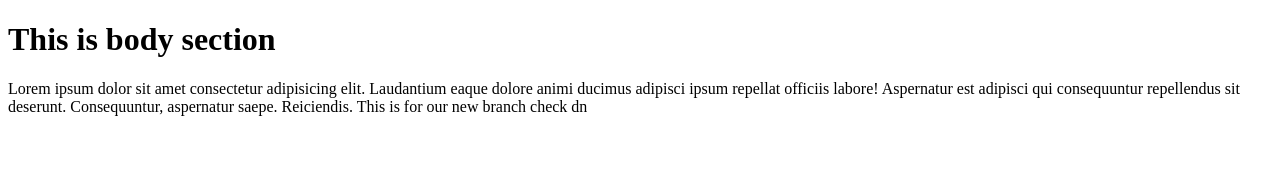
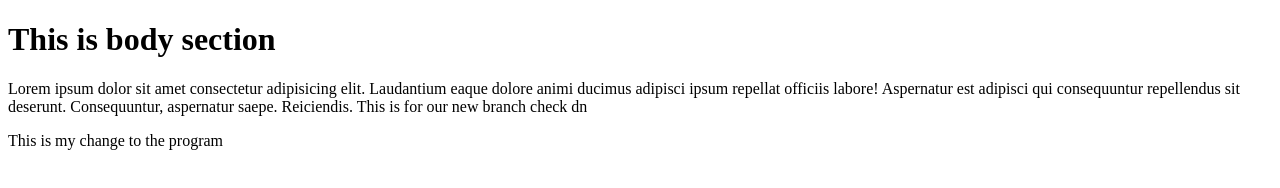
Before and after one commit to Ritesh-056/test, a plain HTML site: page index.html in a window 1280 px wide. Drawn offline with Linux system fonts and the light colour scheme.

```diff
--- a/index.html
+++ b/index.html
@@ -12,6 +12,8 @@
     <p>
         Lorem ipsum dolor sit amet consectetur adipisicing elit. Laudantium eaque dolore animi ducimus adipisci ipsum repellat officiis labore! Aspernatur est adipisci qui consequuntur repellendus sit deserunt. Consequuntur, aspernatur saepe. Reiciendis.
         This is for our new branch check dn
+
     </p>
+    <p>This is my change to the program</p>
 </body>
 </html>
```
Also changed, not shown: 1 other file.
